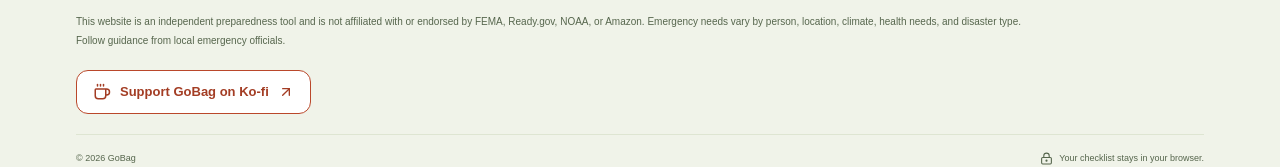
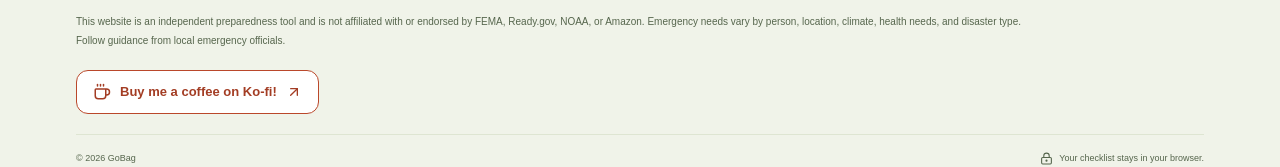
Before and after one commit to confire15/creditcardchris, a Next.js app: page /go-bag in a window 1280 px wide. Shown: the part 8384-8551 px from the top of the page. Built offline with nearby package versions, Linux system fonts and the light colour scheme.

Commit message:
copy: update GoBag Ko-fi button invitation

```diff
--- a/src/components/gobag/gobag.tsx
+++ b/src/components/gobag/gobag.tsx
@@ -378,10 +378,10 @@ function Footer() {
         href="https://ko-fi.com/chrisluong"
         target="_blank"
         rel="noopener noreferrer"
-        aria-label="Support GoBag on Ko-fi (opens in a new tab)"
+        aria-label="Buy me a coffee on Ko-fi! (opens in a new tab)"
       >
         <Coffee size={18} aria-hidden="true" />
-        Support GoBag on Ko-fi
+        Buy me a coffee on Ko-fi!
         <ArrowUpRight size={16} aria-hidden="true" />
       </a>
       <div className={styles.footerBottom}>
```
